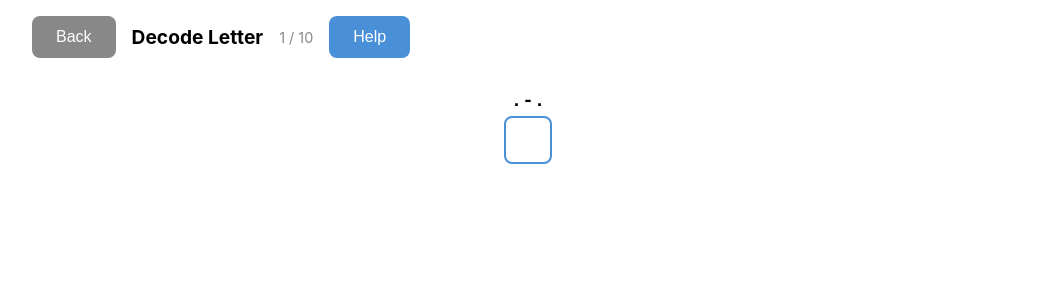
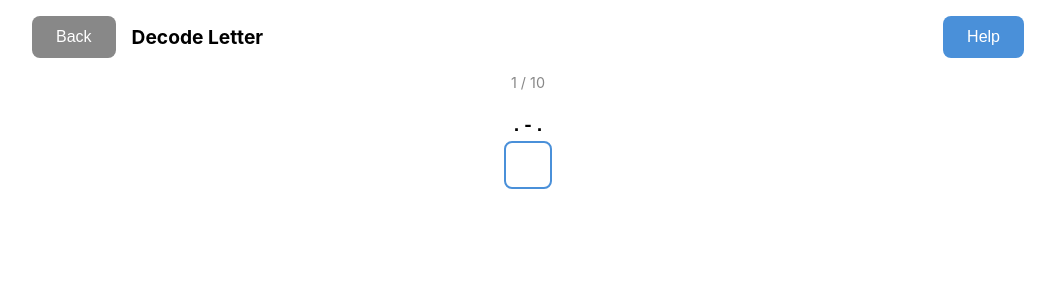
Before and after one commit to Chun-Yang/code-buster, a React (Vite) app: page /#/morse-exercise/1/1 in a window 1280 px wide. Shown: the top 300 px of the page, without its empty margins (112-1167 px from the left). Built offline with nearby package versions, Linux system fonts and the light colour scheme.

Commit message:
css change

```diff
--- a/src/App.css
+++ b/src/App.css
@@ -132,6 +132,7 @@
 }
 
 .exercise-type {
+  flex: 1;
   font-size: 1.2rem;
   font-weight: bold;
   text-transform: capitalize;
@@ -140,6 +141,8 @@
 .exercise-progress {
   color: #888;
   font-size: 0.9rem;
+  text-align: center;
+  margin-bottom: 0.5rem;
 }
 
 .exercise-prompt {
--- a/src/pages/MorseExercise.tsx
+++ b/src/pages/MorseExercise.tsx
@@ -331,12 +331,13 @@ export default function MorseExercise() {
         <span className="exercise-type">
           {direction} {unit}
         </span>
-        <span className="exercise-progress">
-          {currentIndex + 1} / {units.length}
-        </span>
         <button className="btn" onClick={() => setShowHelp(true)}>
           Help
         </button>
+      </div>
+
+      <div className="exercise-progress">
+        {currentIndex + 1} / {units.length}
       </div>
 
       {direction === 'decode' ? (
```
Also changed, not shown: 1 other file (tests, documents, lock files or other folders).
